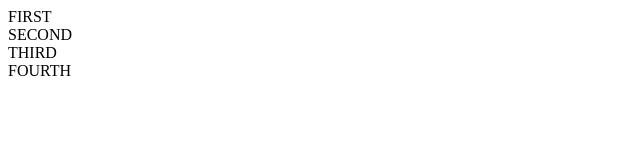
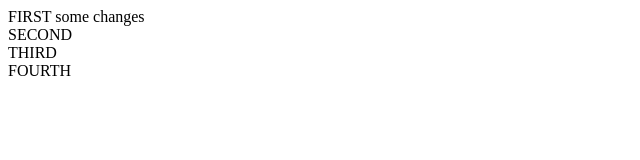
Before and after one commit to dmitrysoverchenko/Forkio, a plain HTML site: page index.html in a window 1280 px wide. Shown: the whole page, without its empty margins (0-640 px from the left). Drawn offline with Linux system fonts and the light colour scheme.

Commit message:
firshSection changes

```diff
--- a/index.html
+++ b/index.html
@@ -8,7 +8,7 @@
   </head>
   <body>
     <header class="header"></header>
-    <section class="first-block">FIRST</section>
+    <section class="first-block">FIRST some changes</section>
     <section class="second-block">SECOND</section>
     <section class="third-block">THIRD</section>
     <section class="fourth-block">FOURTH</section>
```
